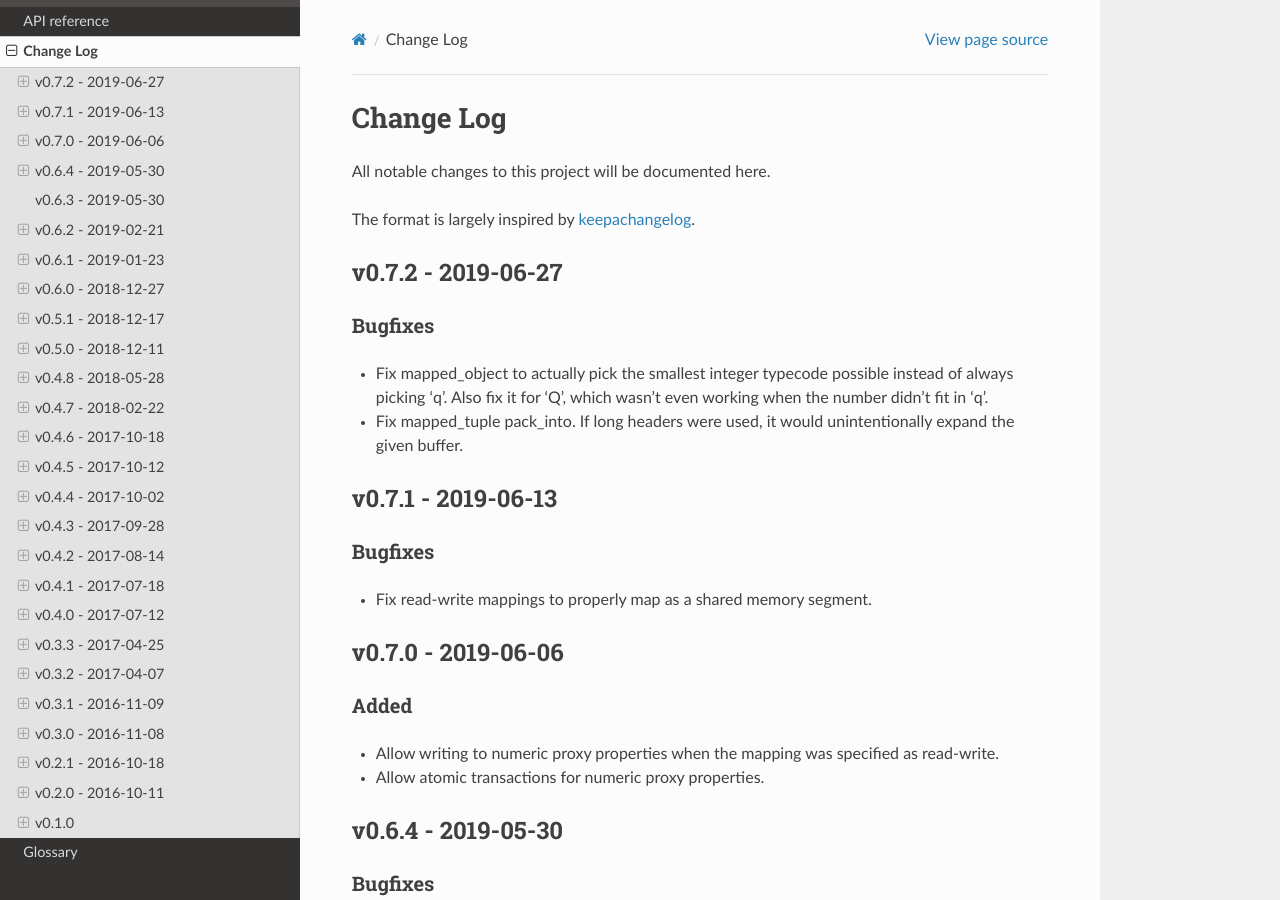
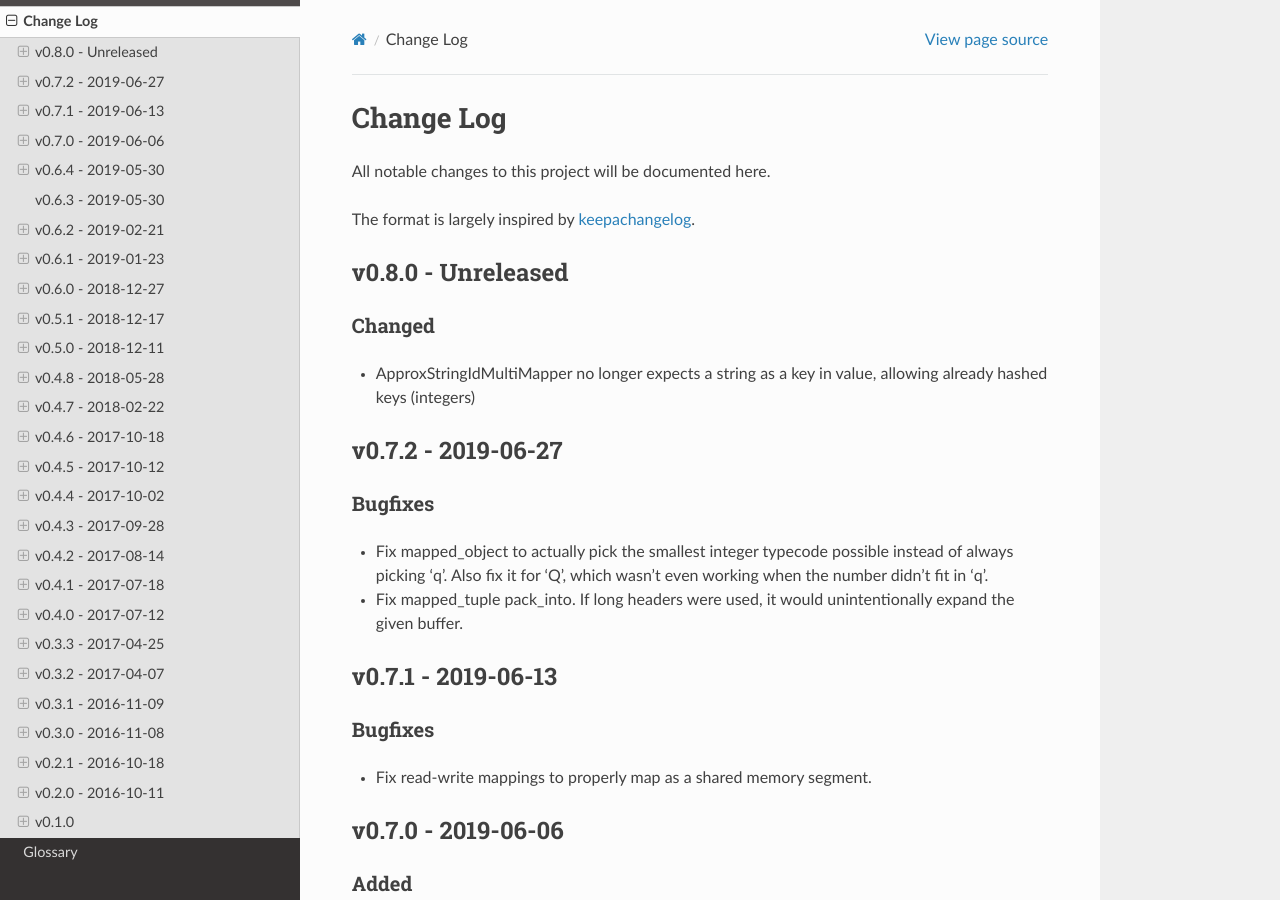
Before and after one commit to jampp/sharedbuffers, a Sphinx documentation site: the page built from doc/source/CHANGELOG.rst, in a window 1280 px wide and 900 px high. Built offline with Sphinx 7.4.7 and the Read the Docs theme 2.0.0, drawn with Linux system fonts in a browser that asks for light colours.

Commit message:
Update CHANGELOG and version

```diff
--- a/doc/source/CHANGELOG.rst
+++ b/doc/source/CHANGELOG.rst
@@ -6,6 +6,15 @@ All notable changes to this project will be documented here.
 The format is largely inspired by keepachangelog_.
 
 .. _0.1.1:
+
+v0.8.0 - Unreleased
+===================
+
+Changed
+-------
+
+- ApproxStringIdMultiMapper no longer expects a string as a key in value,
+  allowing already hashed keys (integers)
 
 v0.7.2 - 2019-06-27
 ===================
--- a/sharedbuffers/_version.py
+++ b/sharedbuffers/_version.py
@@ -1 +1 @@
-__version__ = '0.7.2'
+__version__ = '0.8.0'
```
